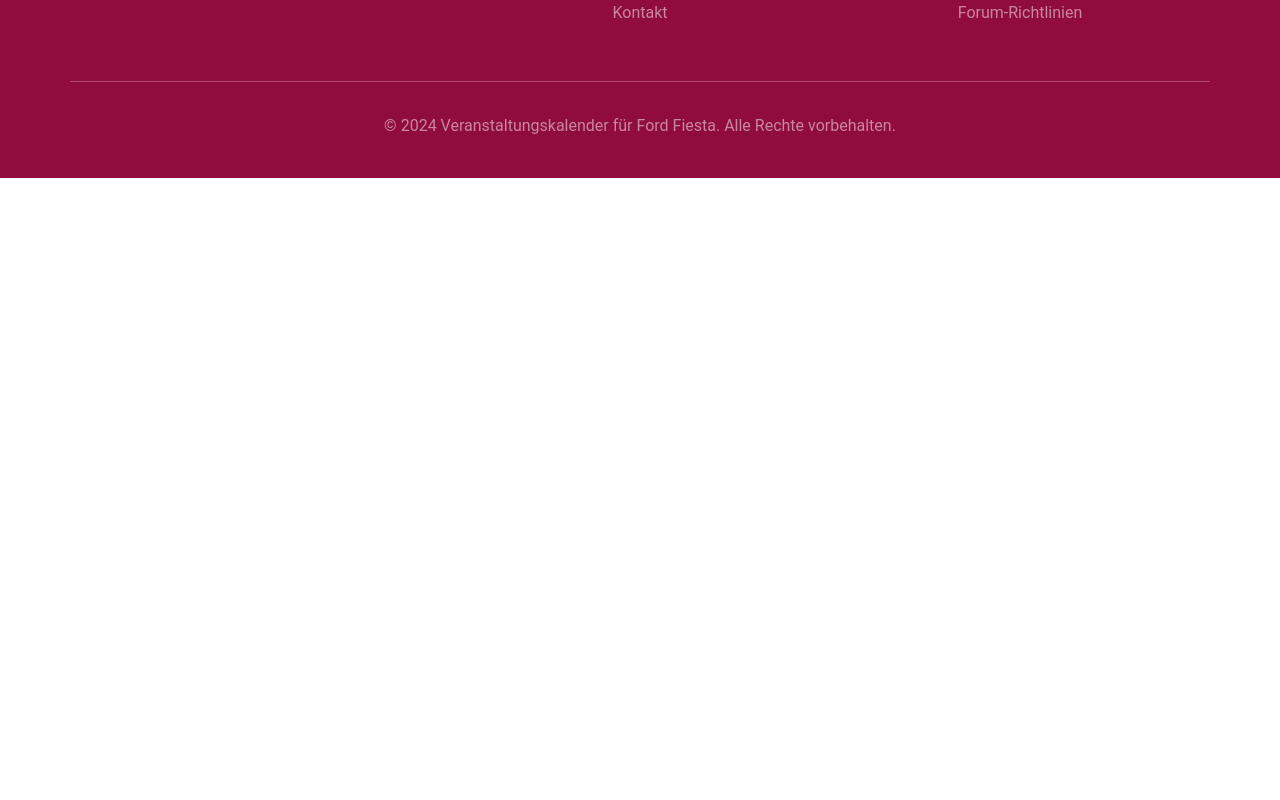
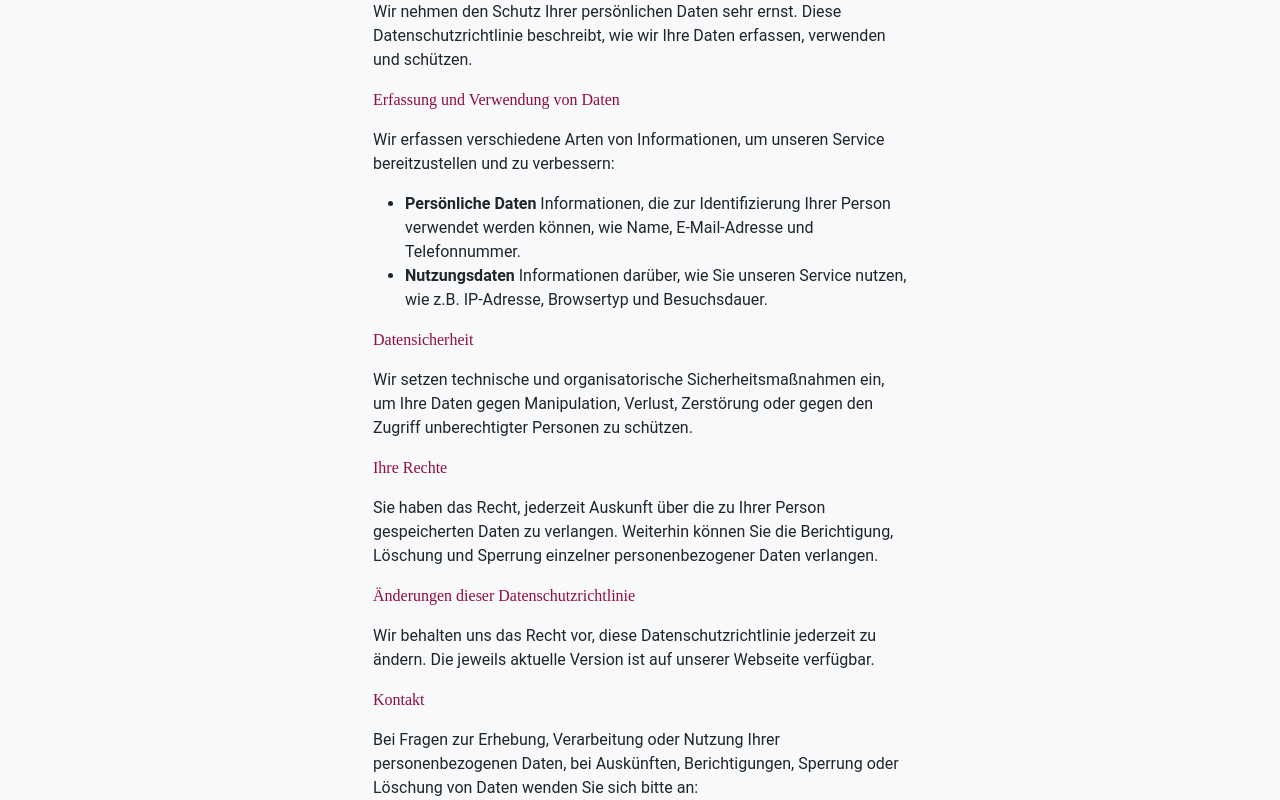
Before and after one commit to akocerke/veranstaltungskalender-f-r-Ford-Fiesta, a React (Create React App) app in the folder app/: page /policys in a window 1280 px wide. Shown: the part 360-1160 px from the top of the page. Before the commit the page ends 800 px from the top, so only its background shows below. Built offline with nearby package versions, Linux system fonts and the light colour scheme; a web font is replaced by a local one.

Commit message:
Datenschutz implementiert

```diff
--- a/app/src/App.js
+++ b/app/src/App.js
@@ -6,6 +6,7 @@ import Header from './components/Header';
 import Footer from './components/Footer';
 import { BrowserRouter as Router, Routes, Route } from 'react-router-dom';
 import Imprint from './pages/imprint'; // Importiere die Impressum-Seite
+import Policys from './pages/policys';
 
 function App() {
   return (
@@ -39,6 +40,7 @@ function App() {
 
             {/* Impressum-Seite */}
             <Route path="/imprint" element={<Imprint />} />
+            <Route path="/policys" element={<Policys />} />
 
             {/* Weitere Routen können hier hinzugefügt werden */}
           </Routes>
--- a/app/src/components/Footer.js
+++ b/app/src/components/Footer.js
@@ -1,6 +1,7 @@
 // components/Footer.js
 import React from 'react'
 import { Container, Row, Col, Nav } from 'react-bootstrap'
+import { Link } from 'react-router-dom'
 
 const Footer = () => {
   return (
@@ -32,10 +33,10 @@ const Footer = () => {
             <h5 className="text-center">Rechtliches</h5>
             <hr></hr>
             <Nav className="flex-column text-center">
-              <Nav.Link href="/imprint" className="text-white-50">
+              <Nav.Link as={Link} to="/imprint" className="text-white-50">
                 Impressum
               </Nav.Link>
-              <Nav.Link href="/datenschutz" className="text-white-50">
+              <Nav.Link as={Link} to="/policys" className="text-white-50">
                 Datenschutz
               </Nav.Link>
               <Nav.Link href="/richtlinien" className="text-white-50">
--- a/app/src/pages/imprint.js
+++ b/app/src/pages/imprint.js
@@ -5,29 +5,29 @@ import { Container, Row, Col } from 'react-bootstrap';
 const Imprint = () => {
   return (
     <Container className="imprint-page mb-5 mt-5">
-      <Row className='text-center'>
-        <Col>
+      <Row className="justify-content-center">
+      <Col md={4}>
           <h1 className='headline mb-5'>Impressum</h1>
-          <p className='headline2 mt-2'>Angaben gemäß § 5 TMG:</p>
+          <p className='headline2 mt-2'>Angaben gemäß § 5 TMG</p>
           <p>
             Max Mustermann<br />
             Musterstraße 1<br />
             12345 Musterstadt
           </p>
-          <p className='headline2 mt-2'>Vertreten durch:</p>
+          <p className='headline2 mt-2'>Vertreten durch</p>
           <p>
             Max Mustermann
           </p>
-          <p className='headline2 mt-2'>Kontakt:</p>
+          <p className='headline2 mt-2'>Kontakt</p>
           <p>
             Telefon: 01234 567890<br />
             E-Mail: max.mustermann@example.com
           </p>
-          <p className='headline2 mt-2'>Umsatzsteuer-ID:</p>
+          <p className='headline2 mt-2'>Umsatzsteuer-ID</p>
           <p>
             Umsatzsteuer-Identifikationsnummer gemäß §27 a Umsatzsteuergesetz: DE123456789
           </p>
-          <p className='headline2 mt-2'>Haftungsausschluss:</p>
+          <p className='headline2 mt-2'>Haftungsausschluss</p>
           <p>
             Die Inhalte unserer Seiten wurden mit größter Sorgfalt erstellt. Für die Richtigkeit, Vollständigkeit und Aktualität der Inhalte können wir jedoch keine Gewähr übernehmen.
           </p>
--- /dev/null
+++ b/app/src/pages/policys.js
@@ -0,0 +1,52 @@
+// pages/policys.js
+import React from 'react';
+import { Container, Row, Col } from 'react-bootstrap';
+
+const Policys = () => {
+  return (
+    <Container className="policys-page mb-5 mt-5">
+      <Row className="justify-content-center">
+        <Col md={6}>
+          <h1 className="headline mb-5">Datenschutz</h1>
+          <p className="headline2 mt-2">Einleitung</p>
+          <p>
+            Wir nehmen den Schutz Ihrer persönlichen Daten sehr ernst. Diese Datenschutzrichtlinie beschreibt, wie wir Ihre Daten erfassen, verwenden und schützen.
+          </p>
+          <p className="headline2 mt-2">Erfassung und Verwendung von Daten</p>
+          <p>
+            Wir erfassen verschiedene Arten von Informationen, um unseren Service bereitzustellen und zu verbessern:
+          </p>
+          <ul className="text-start">
+            <li><strong>Persönliche Daten</strong> Informationen, die zur Identifizierung Ihrer Person verwendet werden können, wie Name, E-Mail-Adresse und Telefonnummer.</li>
+            <li><strong>Nutzungsdaten</strong> Informationen darüber, wie Sie unseren Service nutzen, wie z.B. IP-Adresse, Browsertyp und Besuchsdauer.</li>
+          </ul>
+          <p className="headline2 mt-2">Datensicherheit</p>
+          <p>
+            Wir setzen technische und organisatorische Sicherheitsmaßnahmen ein, um Ihre Daten gegen Manipulation, Verlust, Zerstörung oder gegen den Zugriff unberechtigter Personen zu schützen.
+          </p>
+          <p className="headline2 mt-2">Ihre Rechte</p>
+          <p>
+            Sie haben das Recht, jederzeit Auskunft über die zu Ihrer Person gespeicherten Daten zu verlangen. Weiterhin können Sie die Berichtigung, Löschung und Sperrung einzelner personenbezogener Daten verlangen.
+          </p>
+          <p className="headline2 mt-2">Änderungen dieser Datenschutzrichtlinie</p>
+          <p>
+            Wir behalten uns das Recht vor, diese Datenschutzrichtlinie jederzeit zu ändern. Die jeweils aktuelle Version ist auf unserer Webseite verfügbar.
+          </p>
+          <p className="headline2 mt-2">Kontakt</p>
+          <p>
+            Bei Fragen zur Erhebung, Verarbeitung oder Nutzung Ihrer personenbezogenen Daten, bei Auskünften, Berichtigungen, Sperrung oder Löschung von Daten wenden Sie sich bitte an:
+          </p>
+          <p>
+            Max Mustermann<br />
+            Musterstraße 1<br />
+            12345 Musterstadt<br />
+            E-Mail: max.mustermann@example.com<br />
+            Telefon: 01234 567890
+          </p>
+        </Col>
+      </Row>
+    </Container>
+  );
+};
+
+export default Policys;
```
